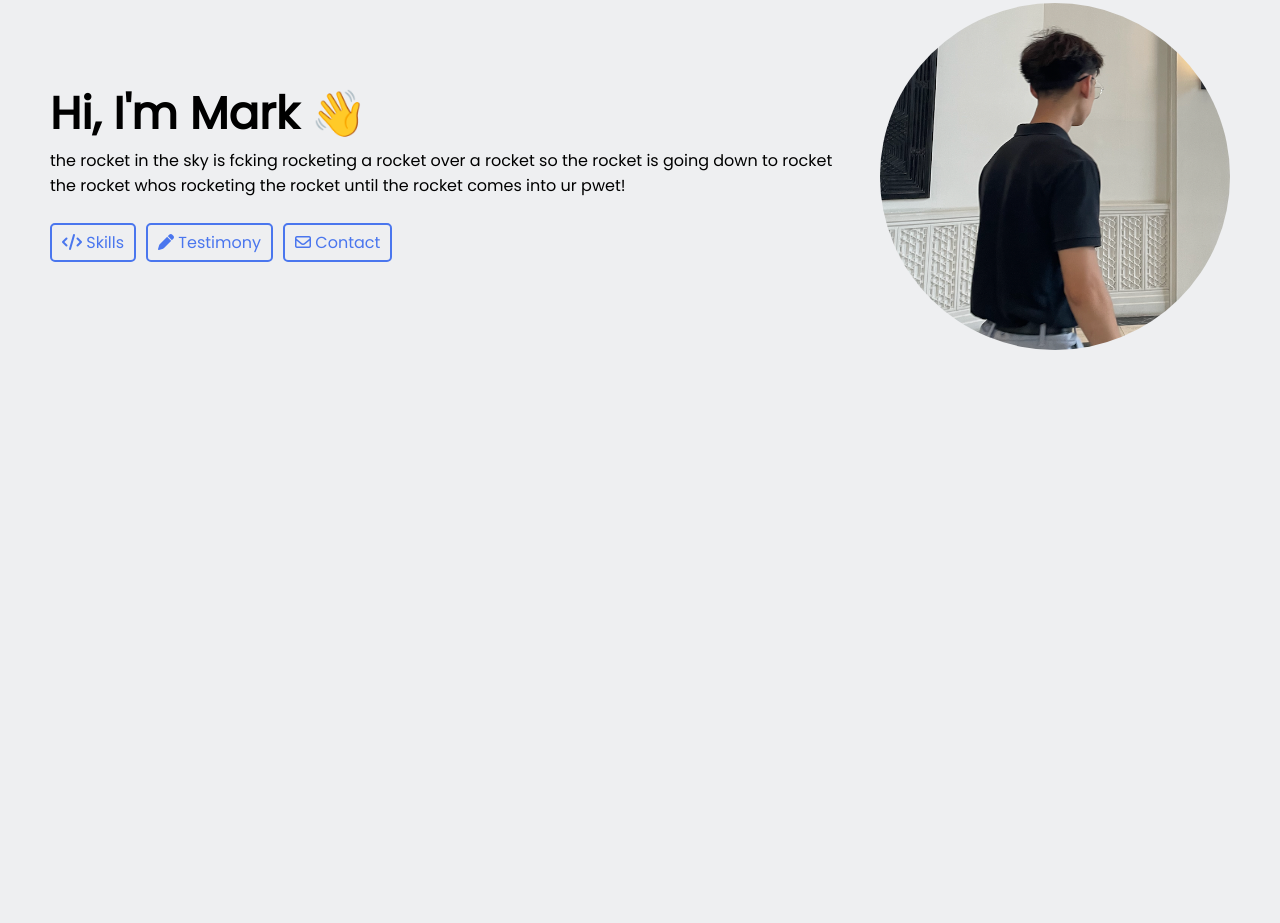
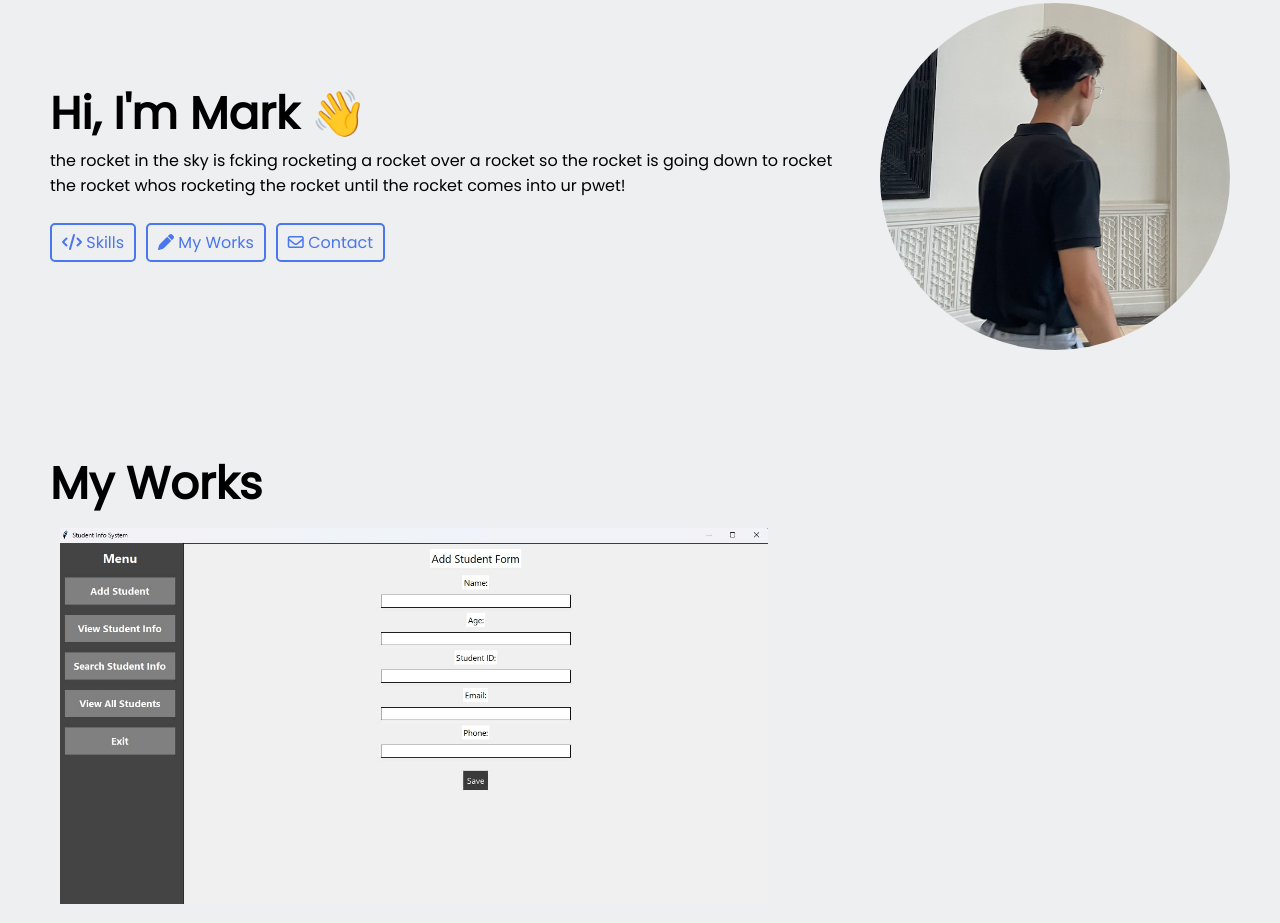
Before and after one commit to MrkCdz/portfolioweb, a plain HTML site: page index.html in a window 1280 px wide. Shown: the part 127-1050 px from the top of the page. Before the commit the page ends 800 px from the top, so only its background shows below. Drawn offline with Linux system fonts and the light colour scheme.

Commit message:
Add files via upload

```diff
--- a/index.html
+++ b/index.html
@@ -37,11 +37,6 @@
                     <i class="fa-solid fa-envelope"></i>
                     <span>Email</span>
                 </a>
-
-
-
-
-        </div>
     </nav>
 
     <main>
@@ -58,14 +53,12 @@
                     <a href="#skills">
                         <i class="fa-solid fa-code"></i>
                         <span>Skills</span>
-
-                        <a href="#testimony">
-                            <i class="fa-solid fa-pen"></i>
-                            <span>Testimony</span>
-
-                            <a href="#contact">
-                                <i class="fa-regular fa-envelope"></i>
-                                <span>Contact</span>
+                    <a href="#my-works">
+                        <i class="fa-solid fa-pen"></i>
+                        <span>My Works</span>
+                    <a href="#contact">
+                        <i class="fa-regular fa-envelope"></i>
+                        <span>Contact</span>
                     </a>
                 </div>
             </div>
@@ -80,7 +73,14 @@
          <section id="skills"></section>
 
          <!-- SECTION3: testimony -->
-         <section id="testimony"></section>
+         <section class="first-section"id="my-works">
+            <div class="text">
+                <h2>My Works</h2>
+                <a href="https://github.com/MrkCdz/OOPfinals"><img id="works" src="oop.jpg" alt=""></a>
+                <a href="https://github.com/MrkCdz/elec_website"><img id="works" src="php.jpg" alt=""></a>
+                <a href="https://github.com/MrkCdz/portfolioweb"><img id="works" src="portfolio.png" alt=""></a>
+            </div>
+         </section>
 
          <!-- SECTION4: contact -->
          <section id="contact"></section>
--- a/style.css
+++ b/style.css
@@ -124,8 +124,16 @@ nav .right a span {
     width: 350px;
 }
 
+#works {
+    width: 60%;
+    margin: 10px;
+    transition: all 0.1s ease;
+}
 
-
+#works:hover {
+    border:#1a1c20 2px solid;
+    border-radius: 10px;
+}
 
 
 /* for resizing mobile view */
```
Also changed, not shown: oop.jpg (added), php.jpg (added), portfolio.png (added).
